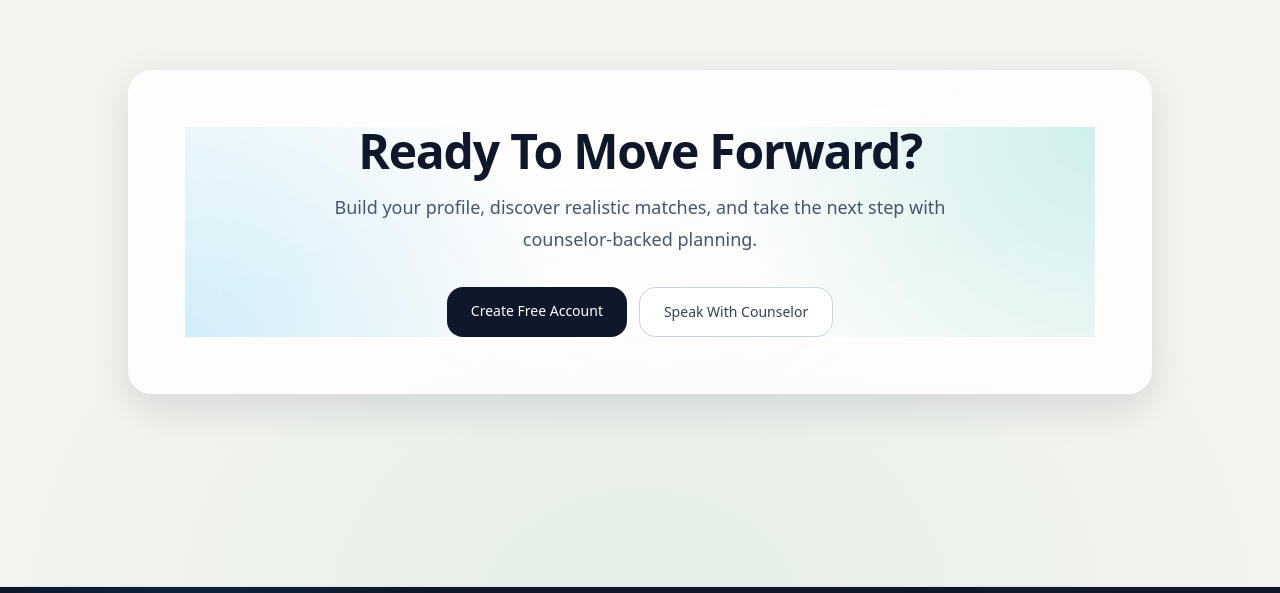
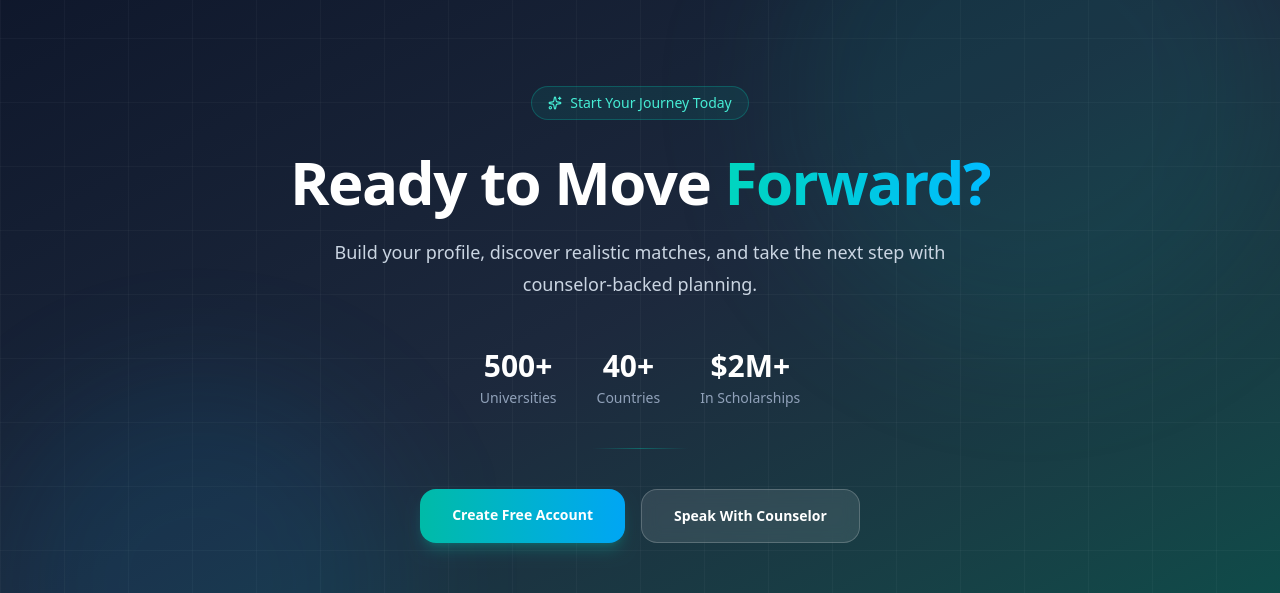
Before and after one commit to maherukhislam/project1, a React (Vite) app: page / in a window 1280 px wide. Shown: the part 2202-2795 px from the top of the page. Built offline with nearby package versions, Linux system fonts and the light colour scheme; no server answers; a web font is replaced by a local one.

Commit message:
A full dark section that acts as a strong closing statement:

```diff
--- a/src/pages/Home.tsx
+++ b/src/pages/Home.tsx
@@ -260,27 +260,99 @@ const Home: React.FC = () => {
         </div>
       </section>
 
-      <section className="px-6 py-24">
-        <div className="mx-auto max-w-5xl">
-          <GlassCard className="relative overflow-hidden p-10 text-center md:p-14" hover={false}>
-            <div className="pointer-events-none absolute inset-0 bg-[radial-gradient(circle_at_top_right,rgba(20,184,166,0.2),transparent_40%),radial-gradient(circle_at_bottom_left,rgba(14,165,233,0.18),transparent_40%)]" />
-            <div className="relative">
-              <h2 className="brand-display text-4xl font-semibold tracking-tight text-slate-900 md:text-5xl">
-                Ready To Move Forward?
-              </h2>
-              <p className="mx-auto mt-4 max-w-2xl text-lg leading-8 text-slate-600">
-                Build your profile, discover realistic matches, and take the next step with counselor-backed planning.
-              </p>
-              <div className="mt-8 flex flex-wrap justify-center gap-3">
-                <Link to="/signup" className="rounded-2xl bg-slate-900 px-6 py-3.5 text-sm font-medium text-white hover:bg-slate-800">
-                  Create Free Account
-                </Link>
-                <Link to="/contact" className="rounded-2xl border border-slate-300 bg-white px-6 py-3.5 text-sm font-medium text-slate-700 hover:border-slate-400 hover:text-slate-900">
-                  Speak With Counselor
-                </Link>
+      <section className="relative overflow-hidden px-6 py-28">
+        {/* Dark gradient background */}
+        <div className="absolute inset-0 bg-gradient-to-br from-slate-900 via-slate-800 to-teal-900" />
+
+        {/* Subtle grid overlay */}
+        <div className="absolute inset-0 bg-[linear-gradient(rgba(255,255,255,0.03)_1px,transparent_1px),linear-gradient(90deg,rgba(255,255,255,0.03)_1px,transparent_1px)] bg-[size:64px_64px]" />
+
+        {/* Decorative glow orbs */}
+        <div className="pointer-events-none absolute -top-32 right-0 h-[500px] w-[500px] rounded-full bg-teal-500/10 blur-3xl" />
+        <div className="pointer-events-none absolute -bottom-32 left-0 h-[400px] w-[400px] rounded-full bg-sky-500/10 blur-3xl" />
+
+        <div className="relative mx-auto max-w-4xl text-center">
+          {/* Badge */}
+          <motion.div
+            initial={{ opacity: 0, y: 12 }}
+            whileInView={{ opacity: 1, y: 0 }}
+            viewport={{ once: true }}
+            transition={{ duration: 0.5 }}
+            className="mb-8 inline-flex items-center gap-2 rounded-full border border-teal-500/30 bg-teal-500/10 px-4 py-1.5 text-sm text-teal-300"
+          >
+            <Sparkles className="h-3.5 w-3.5" />
+            Start Your Journey Today
+          </motion.div>
+
+          {/* Headline */}
+          <motion.h2
+            initial={{ opacity: 0, y: 16 }}
+            whileInView={{ opacity: 1, y: 0 }}
+            viewport={{ once: true }}
+            transition={{ duration: 0.55, delay: 0.08 }}
+            className="brand-display text-5xl font-semibold tracking-tight text-white md:text-6xl"
+          >
+            Ready to Move{' '}
+            <span className="bg-gradient-to-r from-teal-400 to-sky-400 bg-clip-text text-transparent">
+              Forward?
+            </span>
+          </motion.h2>
+
+          {/* Subtext */}
+          <motion.p
+            initial={{ opacity: 0, y: 14 }}
+            whileInView={{ opacity: 1, y: 0 }}
+            viewport={{ once: true }}
+            transition={{ duration: 0.5, delay: 0.15 }}
+            className="mx-auto mt-6 max-w-2xl text-lg leading-8 text-slate-300"
+          >
+            Build your profile, discover realistic matches, and take the next step with counselor-backed planning.
+          </motion.p>
+
+          {/* Stats row */}
+          <motion.div
+            initial={{ opacity: 0, y: 14 }}
+            whileInView={{ opacity: 1, y: 0 }}
+            viewport={{ once: true }}
+            transition={{ duration: 0.5, delay: 0.22 }}
+            className="mt-12 flex flex-wrap justify-center gap-10"
+          >
+            {[
+              { value: '500+',  label: 'Universities'  },
+              { value: '40+',   label: 'Countries'      },
+              { value: '$2M+',  label: 'In Scholarships' },
+            ].map(stat => (
+              <div key={stat.label} className="text-center">
+                <div className="text-3xl font-bold text-white">{stat.value}</div>
+                <div className="mt-1 text-sm text-slate-400">{stat.label}</div>
               </div>
-            </div>
-          </GlassCard>
+            ))}
+          </motion.div>
+
+          {/* Divider */}
+          <div className="mx-auto mt-10 h-px w-24 bg-gradient-to-r from-transparent via-teal-500/40 to-transparent" />
+
+          {/* Buttons */}
+          <motion.div
+            initial={{ opacity: 0, y: 14 }}
+            whileInView={{ opacity: 1, y: 0 }}
+            viewport={{ once: true }}
+            transition={{ duration: 0.5, delay: 0.3 }}
+            className="mt-10 flex flex-wrap justify-center gap-4"
+          >
+            <Link
+              to="/signup"
+              className="rounded-2xl bg-gradient-to-r from-teal-500 to-sky-500 px-8 py-4 text-sm font-semibold text-white shadow-lg shadow-teal-500/25 transition-all hover:opacity-90 hover:shadow-teal-500/40"
+            >
+              Create Free Account
+            </Link>
+            <Link
+              to="/contact"
+              className="rounded-2xl border border-white/20 bg-white/10 px-8 py-4 text-sm font-semibold text-white backdrop-blur-sm transition-all hover:bg-white/20"
+            >
+              Speak With Counselor
+            </Link>
+          </motion.div>
         </div>
       </section>
     </div>
```
